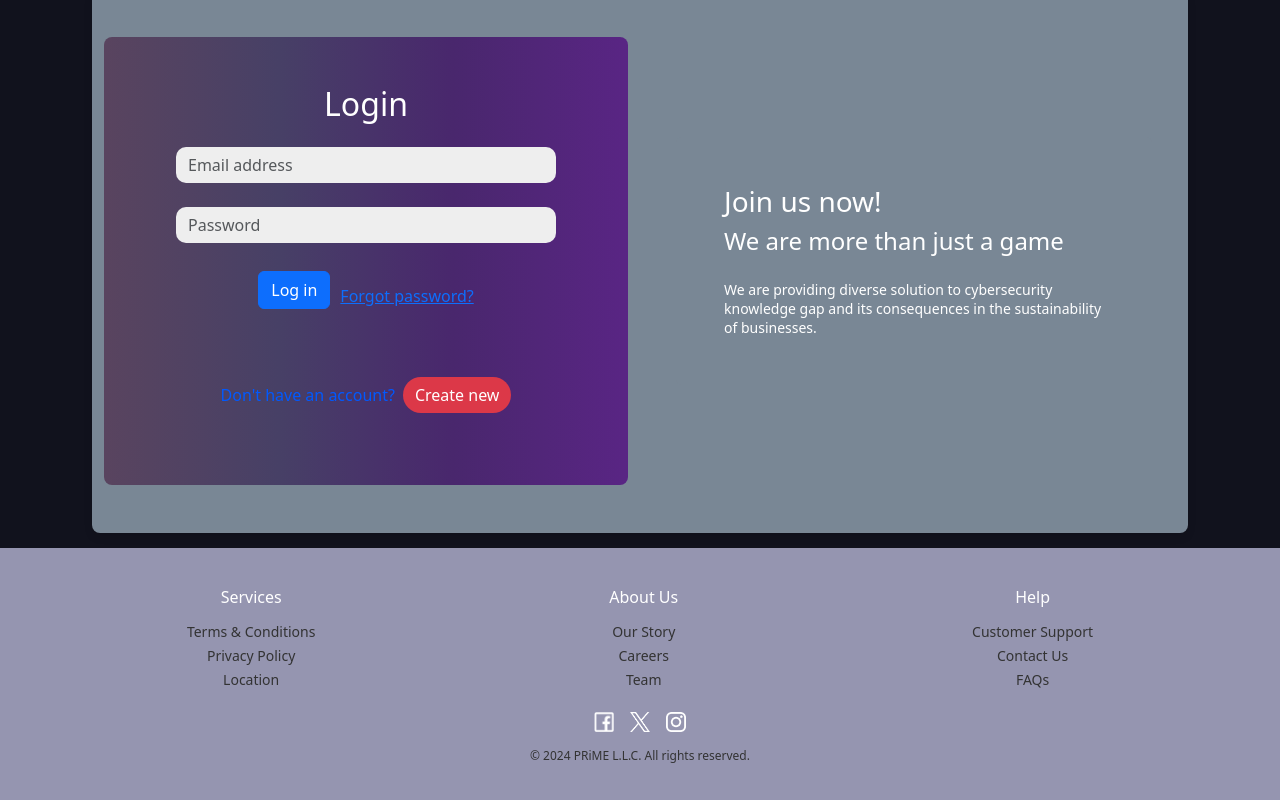
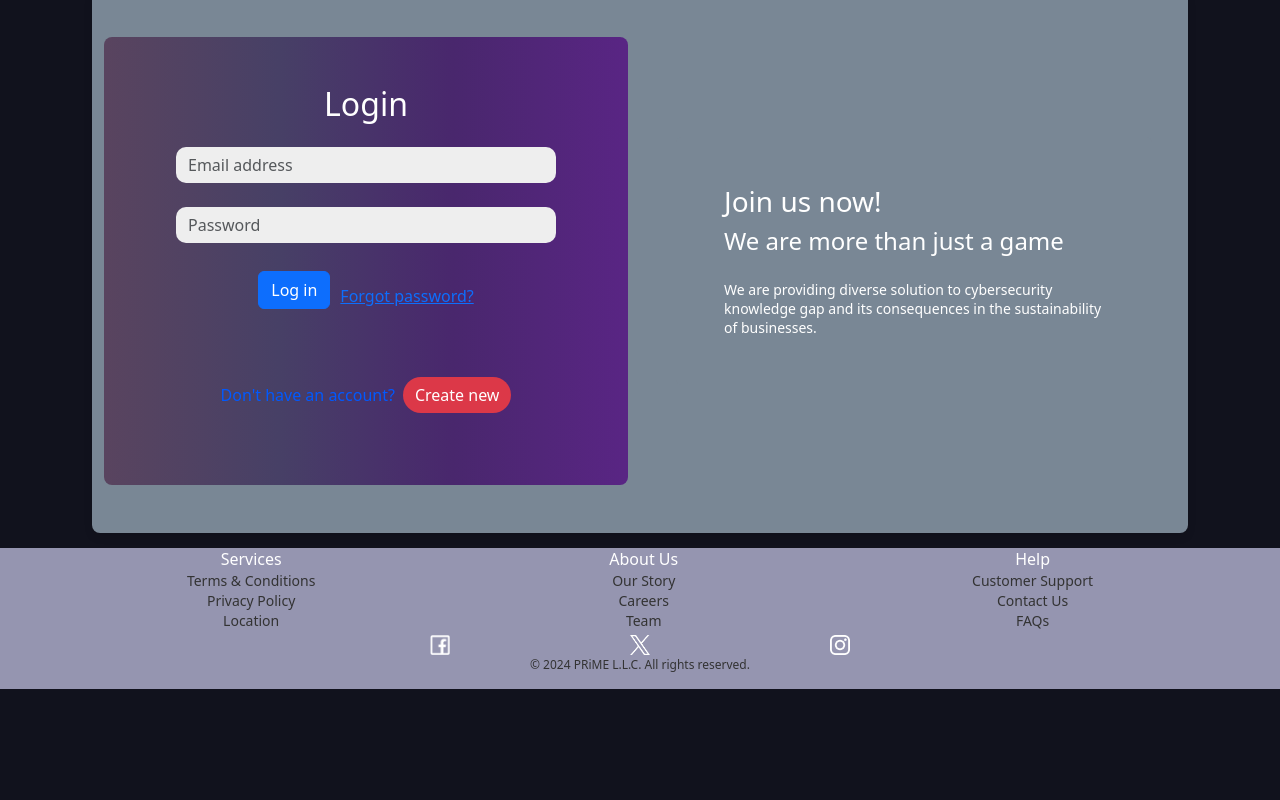
Before and after one commit to simonkb/PRiME, a Next.js app: page / in a window 1280 px wide. Shown: the part 2951-3751 px from the top of the page. After the commit the page ends 3640 px from the top, so only its background shows below. Built offline with nearby package versions, Linux system fonts and the light colour scheme; no server answers; a web font is replaced by a local one.

Commit message:
made smaller

```diff
--- a/src/components/footer.module.css
+++ b/src/components/footer.module.css
@@ -1,7 +1,7 @@
 .footer {
   background-color: #9595b0;
   color: #333;
-  padding: 20px 0;
+  padding: 1px 4;
   display: flex;
   flex-direction: column;
   align-items: center;
@@ -15,19 +15,20 @@
   justify-content: space-around;
   width: 100%;
   max-width: 1200px;
-  margin-top: 20px;
+  margin-top: 2px;
 }
 
 .column {
   display: flex;
   flex-direction: column;
   align-items: center;
-  padding: 0 10px;
+    padding: 0;
+
 }
 
 .column h3 {
   color: #ffffff;
-  margin-bottom: 10px;
+  margin-bottom: 1px;
   font-size: 16px;
 }
 
@@ -39,7 +40,7 @@
 
 .column ul li {
   color: inherit;
-  margin: 5px 0;
+  margin: 1px 0;
   cursor: pointer;
   transition: color 0.3s;
   font-size: 14px;
@@ -50,13 +51,13 @@
 }
 
 .socialMedia {
-  margin-top: 15px;
+  margin-top: 1px;
   display: flex;
   justify-content: center;
 }
 
 .socialMedia a {
-  margin: 0 8px;
+  margin: 0 90px;
 }
 
 .socialMedia img {
@@ -71,7 +72,7 @@
 }
 
 .copyRight {
-  margin-top: 15px;
+  margin-top: 1px;
   font-size: 12px;
   color: #333;
 }
```
